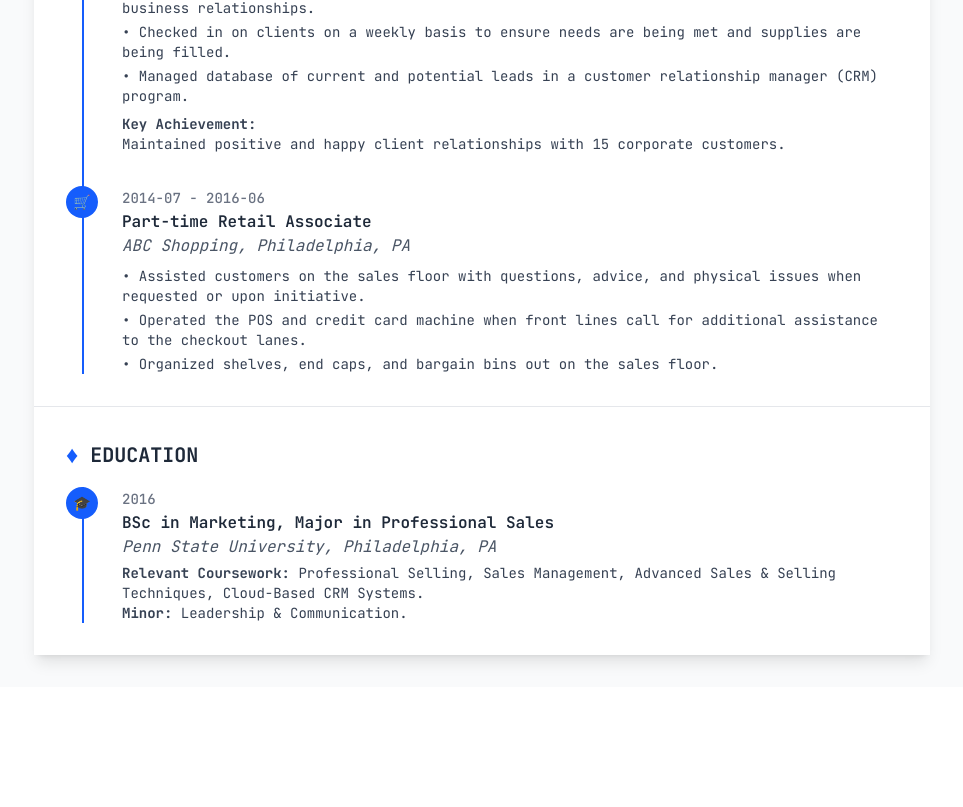
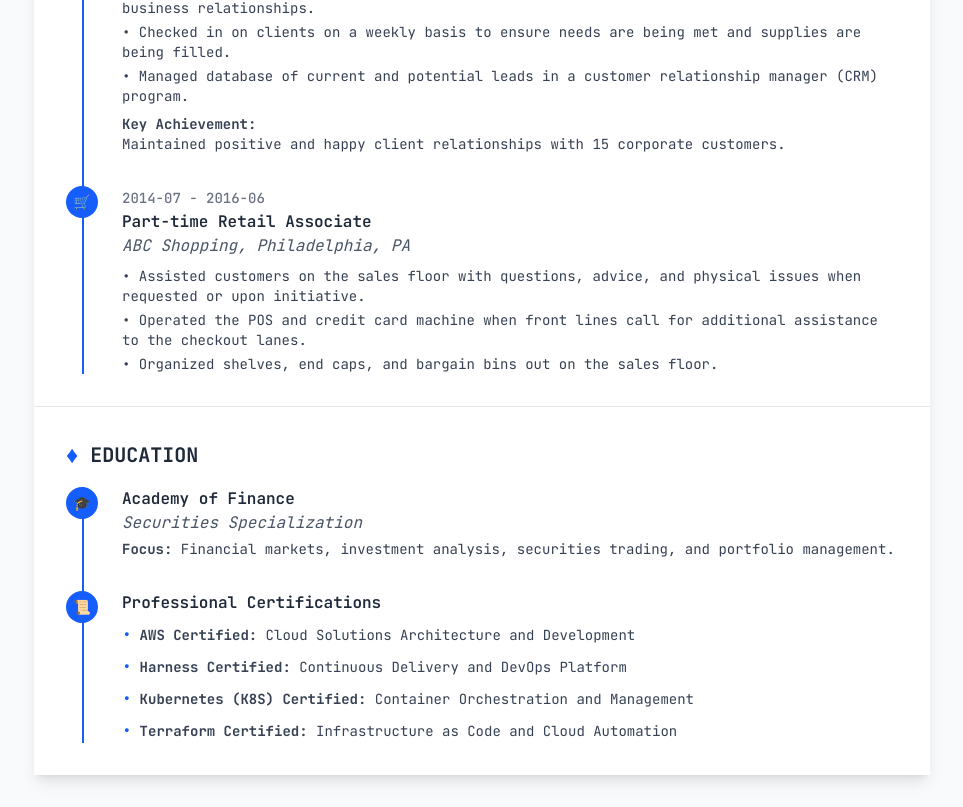
Before and after one commit to vjcspy/cv, a Next.js app in the folder next-cv/: page / in a window 1280 px wide. Shown: the part 2016-2823 px from the top of the page, without its empty margins (158-1121 px from the left). Before the commit the page ends 2703 px from the top, so only its background shows below. Built offline with nearby package versions, Linux system fonts and the light colour scheme.

Commit message:
feat(CV): add academy of finance and certifications sections
Add new sections to the CV component to showcase Academy of Finance education and professional certifications. The certifications section includes AWS, Harness, Kubernetes, and Terraform certifications.

```diff
--- a/next-cv/src/components/CV.tsx
+++ b/next-cv/src/components/CV.tsx
@@ -238,18 +238,47 @@ const CV = () => {
             {/* Continuous timeline line */}
             <div className="absolute left-4 top-0 bottom-0 w-0.5 bg-blue-600"></div>
 
-            <div className="flex">
+            {/* Academy of Finance */}
+            <div className="flex mb-8">
               <div className="flex flex-col items-center mr-6 relative z-10">
                 <div className="w-8 h-8 bg-blue-600 rounded-full flex items-center justify-center">
                   <span className="text-white text-sm font-bold">🎓</span>
                 </div>
               </div>
               <div className="flex-1">
-                <span className="text-gray-500 text-sm font-medium">2016</span>
-                <h3 className="font-semibold text-gray-800">BSc in Marketing, Major in Professional Sales</h3>
-                <p className="text-gray-600 italic">Penn State University, Philadelphia, PA</p>
-                <p className="text-gray-700 text-sm mt-1"><strong>Relevant Coursework:</strong> Professional Selling, Sales Management, Advanced Sales & Selling Techniques, Cloud-Based CRM Systems.</p>
-                <p className="text-gray-700 text-sm"><strong>Minor:</strong> Leadership & Communication.</p>
+                <h3 className="font-semibold text-gray-800">Academy of Finance</h3>
+                <p className="text-gray-600 italic">Securities Specialization</p>
+                <p className="text-gray-700 text-sm mt-1"><strong>Focus:</strong> Financial markets, investment analysis, securities trading, and portfolio management.</p>
+              </div>
+            </div>
+
+            {/* Certifications */}
+            <div className="flex">
+              <div className="flex flex-col items-center mr-6 relative z-10">
+                <div className="w-8 h-8 bg-blue-600 rounded-full flex items-center justify-center">
+                  <span className="text-white text-sm font-bold">📜</span>
+                </div>
+              </div>
+              <div className="flex-1">
+                <h3 className="font-semibold text-gray-800">Professional Certifications</h3>
+                <div className="space-y-2 mt-2">
+                  <div className="flex items-center">
+                    <span className="text-blue-600 mr-2">•</span>
+                    <span className="text-gray-700 text-sm"><strong>AWS Certified:</strong> Cloud Solutions Architecture and Development</span>
+                  </div>
+                  <div className="flex items-center">
+                    <span className="text-blue-600 mr-2">•</span>
+                    <span className="text-gray-700 text-sm"><strong>Harness Certified:</strong> Continuous Delivery and DevOps Platform</span>
+                  </div>
+                  <div className="flex items-center">
+                    <span className="text-blue-600 mr-2">•</span>
+                    <span className="text-gray-700 text-sm"><strong>Kubernetes (K8S) Certified:</strong> Container Orchestration and Management</span>
+                  </div>
+                  <div className="flex items-center">
+                    <span className="text-blue-600 mr-2">•</span>
+                    <span className="text-gray-700 text-sm"><strong>Terraform Certified:</strong> Infrastructure as Code and Cloud Automation</span>
+                  </div>
+                </div>
               </div>
             </div>
           </div>
```
